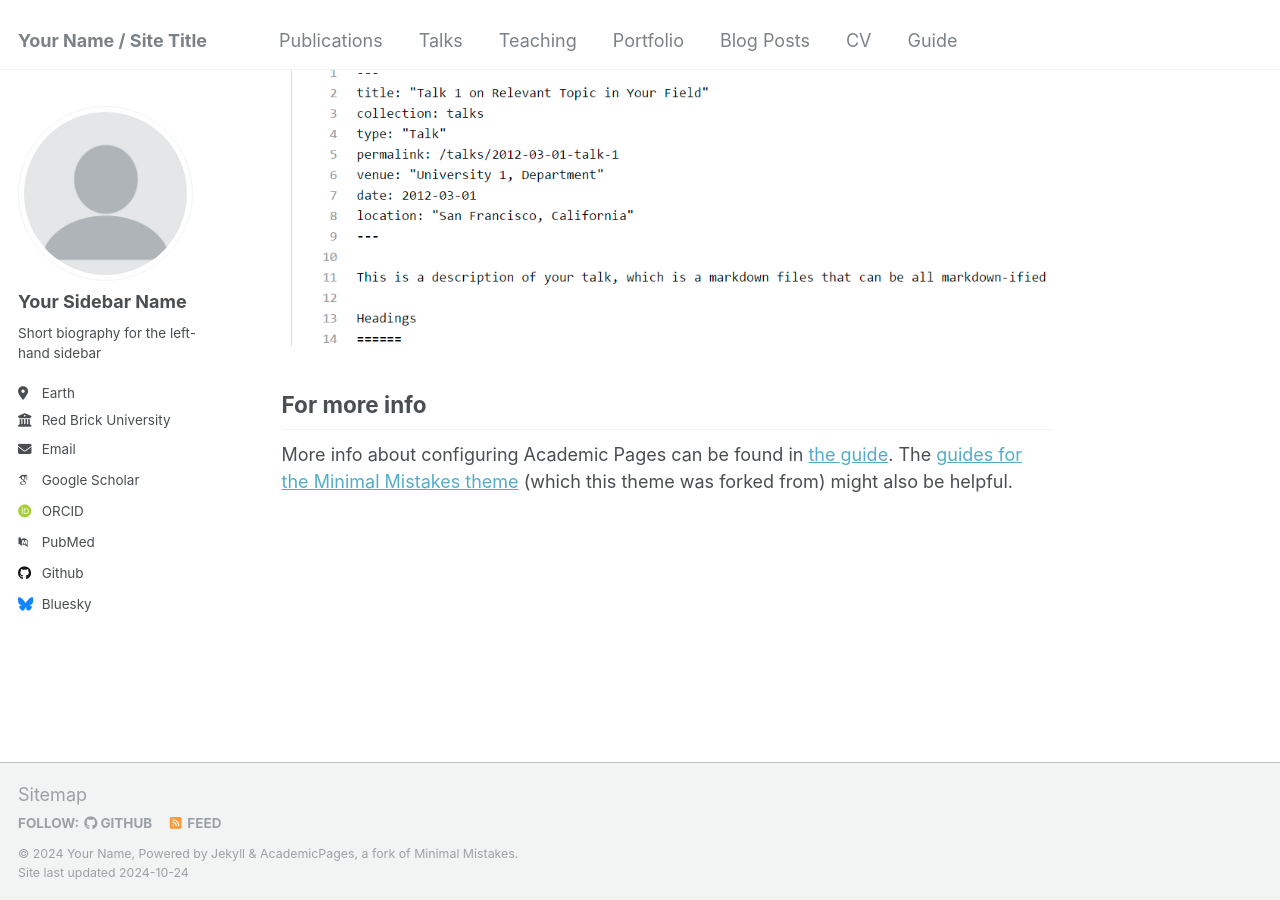
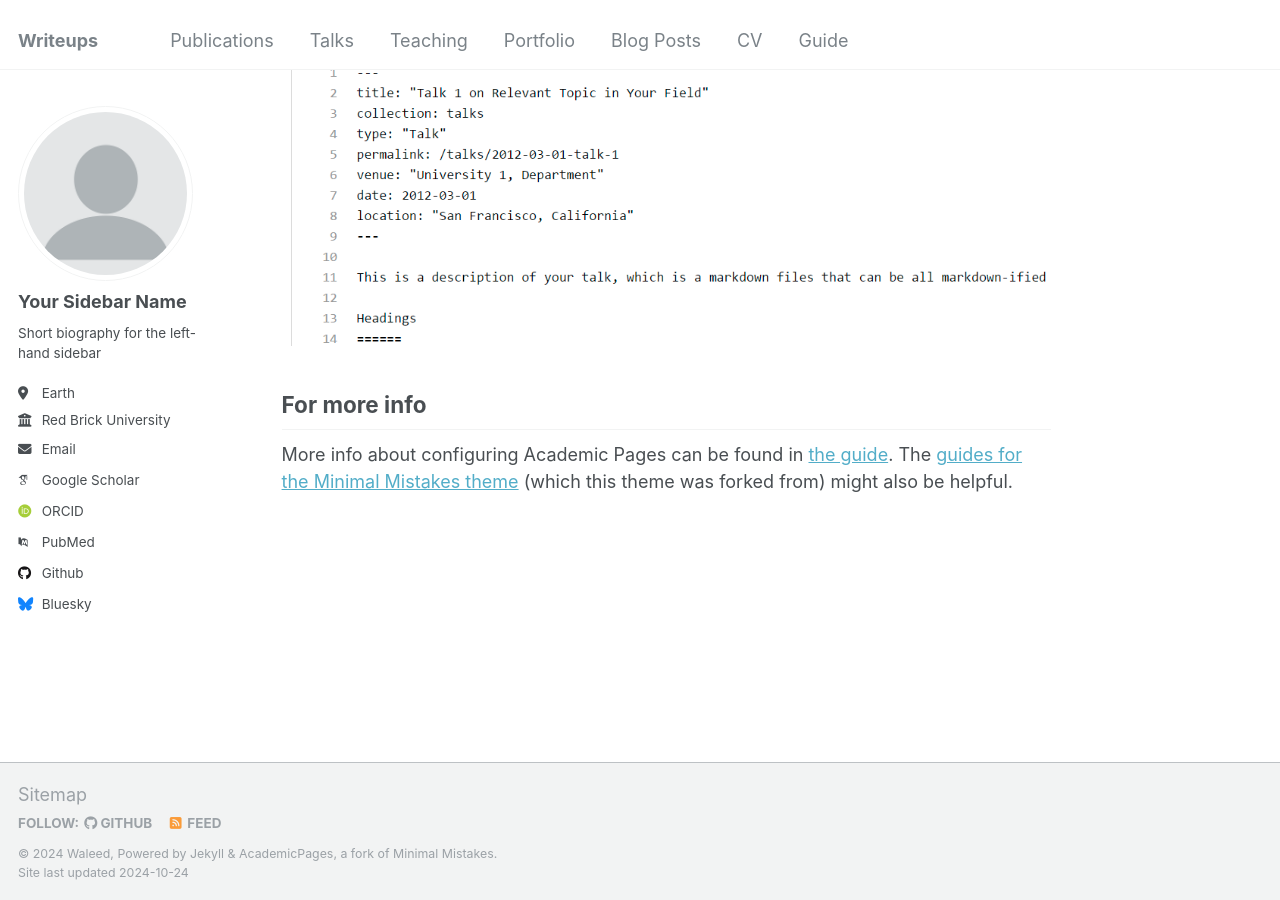
Before and after one commit to bu8-official/Writeups, a Jekyll site: the page built from _pages/about.md, in a window 1280 px wide and 900 px high, scrolled down 2643 px. Built offline with Jekyll 4.4.1, drawn with Linux system fonts in a browser that asks for light colours; some web fonts are replaced.

Commit message:
Update _config.yml

```diff
--- a/_config.yml
+++ b/_config.yml
@@ -8,13 +8,13 @@
 
 # Basic Site Settings
 locale                   : "en-US"
-title                    : "Your Name / Site Title"
+title                    : "Writeups"
 title_separator          : "-"
-name                     : &name "Your Name"
+name                     : &name "Waleed"
 description              : &description "personal description"
-url                      : https://academicpages.github.io # the base hostname & protocol for your site e.g. "https://mmistakes.github.io"
-baseurl                  : "" # the subpath of your site, e.g. "/blog"
-repository               : "academicpages/academicpages.github.io"
+url                      : https://bu8-official.github.io # the base hostname & protocol for your site e.g. "https://mmistakes.github.io"
+baseurl                  : "/writeups" # the subpath of your site, e.g. "/blog"
+repository               : "bu8-official/writeups"
 
 # Site Author - The following control what appear as part of the author content on the side bar.
 #               If a field is blank the icon and link will not appear, otherwise it will be shown.
```
